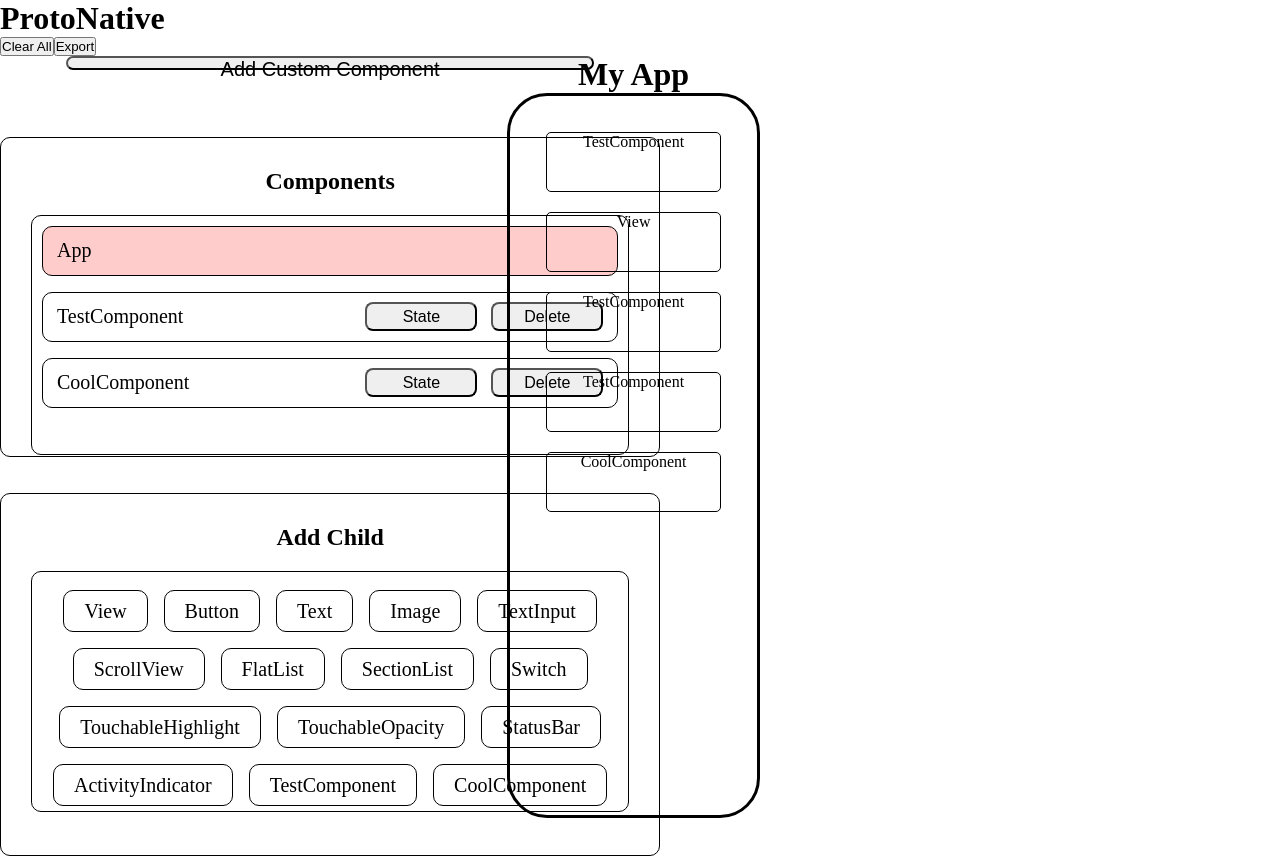
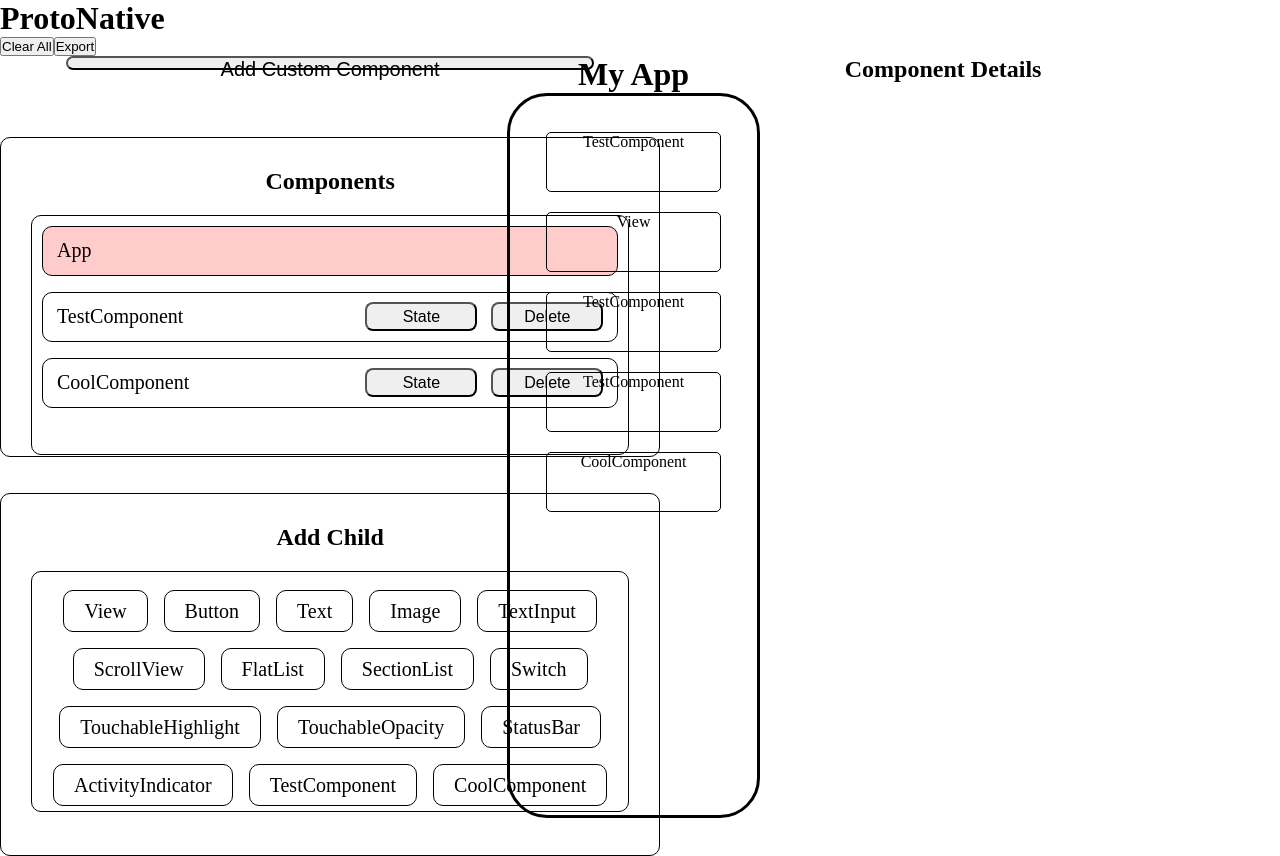
Before and after one commit to oslabs-beta/ProtoNative, a React app: page / in a window 1280 px wide. Built offline with nearby package versions, Linux system fonts and the light colour scheme.

Commit message:
moveItem in element block
Co-authored-by: Raymond Ferrer <nathanferrer29@yahoo.com>

```diff
--- a/src/App.tsx
+++ b/src/App.tsx
@@ -12,13 +12,23 @@ import {
   CopyNativeEl,
   CopyCustomComp,
 } from './parser/interfaces';
-import './styles/main.scss'
+import './styles/main.scss';
 import { DndProvider } from 'react-dnd';
 import { HTML5Backend } from 'react-dnd-html5-backend';
 
 const App = () => {
   const [originals, setOriginals] = React.useState<Originals>({
-    App: { type: 'App', children: ['TestComponent0', 'View0', 'TestComponent1', 'TestComponent2', 'CoolComponent0'], state: [] } as AppInterface,
+    App: {
+      type: 'App',
+      children: [
+        'TestComponent0',
+        'View0',
+        'TestComponent1',
+        'TestComponent2',
+        'CoolComponent0',
+      ],
+      state: [],
+    } as AppInterface,
     View: { type: 'View', children: [], index: 2 } as OrigNativeEl,
     Button: { type: 'Button', children: [], index: 3 } as OrigNativeEl,
     Text: { type: 'Text', children: [], index: 1 } as OrigNativeEl,
@@ -26,12 +36,28 @@ const App = () => {
     TextInput: { type: 'TextInput', children: [], index: 0 } as OrigNativeEl,
     ScrollView: { type: 'ScrollView', children: [], index: 0 } as OrigNativeEl,
     FlatList: { type: 'FlatList', children: [], index: 0 } as OrigNativeEl,
-    SectionList: { type: 'SectionList', children: [], index: 0 } as OrigNativeEl,
+    SectionList: {
+      type: 'SectionList',
+      children: [],
+      index: 0,
+    } as OrigNativeEl,
     Switch: { type: 'Switch', children: [], index: 0 } as OrigNativeEl,
-    TouchableHighlight: { type: 'TouchableHighlight', children: [], index: 0 } as OrigNativeEl,
-    TouchableOpacity: { type: 'TouchableOpacity', children: [], index: 0 } as OrigNativeEl,
+    TouchableHighlight: {
+      type: 'TouchableHighlight',
+      children: [],
+      index: 0,
+    } as OrigNativeEl,
+    TouchableOpacity: {
+      type: 'TouchableOpacity',
+      children: [],
+      index: 0,
+    } as OrigNativeEl,
     StatusBar: { type: 'StatusBar', children: [], index: 0 } as OrigNativeEl,
-    ActivityIndicator: { type: 'ActivityIndicator', children: [], index: 0 } as OrigNativeEl,
+    ActivityIndicator: {
+      type: 'ActivityIndicator',
+      children: [],
+      index: 0,
+    } as OrigNativeEl,
     TestComponent: {
       name: 'TestComponent',
       type: 'custom',
@@ -47,13 +73,13 @@ const App = () => {
       state: [],
       index: 1,
       copies: ['CoolComponent0'],
-    } as OrigCustomComp
+    } as OrigCustomComp,
   });
   const [copies, setCopies] = React.useState<Copies>({
     Button0: {
       name: 'Button0',
       type: 'Button',
-      parent: { origin: 'original', key: 'TestComponent' },
+      parent: { origin: 'copies', key: 'TestComponent' },
       children: [],
     } as CopyNativeEl,
     Text0: {
@@ -96,7 +122,7 @@ const App = () => {
       },
       state: function () {
         return originals[this.pointer].state;
-      }
+      },
     } as CopyCustomComp,
     TestComponent1: {
       name: 'TestComponent1',
@@ -108,7 +134,7 @@ const App = () => {
       },
       state: function () {
         return originals[this.pointer].state;
-      }
+      },
     } as CopyCustomComp,
     TestComponent2: {
       name: 'TestComponent2',
@@ -120,7 +146,7 @@ const App = () => {
       },
       state: function () {
         return originals[this.pointer].state;
-      }
+      },
     } as CopyCustomComp,
     CoolComponent0: {
       name: 'CoolComponent0',
@@ -132,7 +158,7 @@ const App = () => {
       },
       state: function () {
         return originals[this.pointer].state;
-      }
+      },
     } as CopyCustomComp,
   });
   const [currentComponent, setCurrentComponent] = React.useState('App');
@@ -155,8 +181,8 @@ const App = () => {
     >
       <DndProvider backend={HTML5Backend}>
         <div>
-            <NavBar/>
-            < MainContainer />
+          <NavBar />
+          <MainContainer />
         </div>
       </DndProvider>
     </AppContext.Provider>
@@ -167,7 +193,8 @@ const App = () => {
 // use create root instead of render
 createRoot(document.getElementById('root')).render(<App />);
 
-      {/* //    CoolerComponent0: {
+{
+  /* //    CoolerComponent0: {
                 type: 'custom',
             parent: 'App',
             pointer: 'CoolerComponent',
--- a/src/components/containers/MainContainer.tsx
+++ b/src/components/containers/MainContainer.tsx
@@ -11,7 +11,7 @@ const MainContainer = (): JSX.Element => {
       <div id='main-container'>
         <LeftContainer />
         <AppCanvas />
-        {/* <RightContainer /> */}
+        <RightContainer />
       </div>
     </DndProvider>
   );
--- a/src/components/middle/AppCanvas.tsx
+++ b/src/components/middle/AppCanvas.tsx
@@ -17,10 +17,11 @@ const AppCanvas = (): JSX.Element => {
   const [appComponents, setAppComponents] = useState([]);
 
   useEffect(() => {
-    setChildrenOfApp(originals.App.children);
+    setChildrenOfApp(App.children);
     console.log('hi');
+
     setAppComponents(
-      originals.App.children.map((child: string, index: number) => {
+      App.children.map((child: string, index: number) => {
         if (copies[child].type === 'custom') {
           return (
             <ElementBlock
@@ -28,7 +29,7 @@ const AppCanvas = (): JSX.Element => {
               componentName={child}
               // components={copies}
               index={index}
-              moveItem={() => console.log('hi')}
+              setChildrenOfCurrent={setChildrenOfApp}
               location={'app'}
             />
           );
@@ -39,7 +40,7 @@ const AppCanvas = (): JSX.Element => {
               componentName={child}
               // components={copies}
               index={index}
-              moveItem={() => console.log('hi')}
+              setChildrenOfCurrent={setChildrenOfApp}
               location={'details'}
             />
           );
@@ -49,96 +50,98 @@ const AppCanvas = (): JSX.Element => {
     // setAppComponents(appChildren);
   }, [childrenOfApp, originals]);
 
-  // // make the phone screen container droppable accepting addableElement
-  // const [{ isOver }, drop] = useDrop({
-  //   accept: ItemTypes.ADDABLE_ELEMENT,
-  //   drop: (item: {name: string}, monitor) => {
-  //     const didDrop = monitor.didDrop();
-  //     if (didDrop) {
-  //       return;
-  //     }
-  //     const originalElement: any = originals[item.name as keyof typeof originals];
-  //     let newElement: any = {};
-  //     // if originalElement is a custom element use custom element template
-  //     if (originalElement.type === 'custom'){
-  //       newElement = {
-  //         name: originalElement.name + originalElement.index,
-  //         type: originalElement.type,
-  //         parent: {origin: 'original', key: 'App'},
-  //         pointer: item.name,
-  //         children: function() {
-  //           return originals[this.pointer].children;
-  //         },
-  //         state: function() {
-  //           return originals[this.pointer].state;
-  //         }
+  // make the phone screen container droppable accepting addableElement
+  const [{ isOver }, drop] = useDrop({
+    accept: ItemTypes.ADDABLE_ELEMENT,
+    drop: (item: { name: string }, monitor) => {
+      const didDrop = monitor.didDrop();
+      if (didDrop) {
+        return;
+      }
+      const originalElement: any =
+        originals[item.name as keyof typeof originals];
+      let newElement: any = {};
+      // if originalElement is a custom element use custom element template
+      if (originalElement.type === 'custom') {
+        newElement = {
+          name: originalElement.name + originalElement.index,
+          type: originalElement.type,
+          parent: { origin: 'original', key: 'App' },
+          pointer: item.name,
+          children: function () {
+            return originals[this.pointer].children;
+          },
+          state: function () {
+            return originals[this.pointer].state;
+          },
+        };
 
-  //       }
+        // increment index of originalElement, add newElement to copies, add newElement to App's children
+        setOriginals((previous: typeof originals): typeof originals => {
+          const newApp = {
+            ...previous['App'],
+            children: [...previous['App'].children, newElement.name], // TODO: Put child element in correct location
+          };
+          const newOriginal = {
+            ...previous[item.name],
+            index: previous[item.name].index + 1,
+            copies: [...previous[item.name].copies, newElement.name],
+          };
+          return {
+            ...previous,
+            [item.name]: newOriginal,
+            App: newApp,
+          };
+        });
 
-  //       // increment index of originalElement, add newElement to copies, add newElement to App's children
-  //       setOriginals((previous: typeof originals): typeof originals => {
-  //         const newApp = {
-  //           ...previous['App'],
-  //           children: [...previous['App'].children, newElement.name], // TODO: Put child element in correct location
-  //         };
-  //         const newOriginal = {
-  //           ...previous[item.name],
-  //           index: previous[item.name].index + 1,
-  //           copies: [...previous[item.name].copies, newElement.name],
-  //         };
-  //         return {
-  //           ...previous,
-  //           [item.name]: newOriginal,
-  //           App: newApp,
-  //         };
-  //       });
+        // TODO: check component's ancestry if it were to be added into a component instead of app
+        // TODO: dont do this here in the AppCanvas component yet though, do it when adding adding a custom component into another component
 
-  //       // TODO: check component's ancestry if it were to be added into a component instead of app
-  //       // TODO: dont do this here in the AppCanvas component yet though, do it when adding adding a custom component into another component
+        // if originalElement is a native element use native element template
+      } else {
+        newElement = {
+          name: originalElement.type + originalElement.index,
+          type: originalElement.type,
+          parent: { origin: 'original', key: 'App' },
+          children: [],
+        };
+        // increment index of originalElement, add newElement to copies, add newElement to App's children
+        setOriginals((previous: typeof originals): typeof originals => {
+          const newApp = {
+            ...previous['App'],
+            children: [...previous['App'].children, newElement.name], // TODO: Put child element in correct location
+          };
+          const newOriginal = {
+            ...previous[item.name],
+            index: previous[item.name].index + 1,
+          };
+          return {
+            ...previous,
+            [item.name]: newOriginal,
+            App: newApp,
+          };
+        });
+      }
 
-  //       // if originalElement is a native element use native element template
-  //     } else {
-  //       newElement = {
-  //         name: originalElement.type + originalElement.index,
-  //         type: originalElement.type,
-  //         parent: {origin: 'original', key: 'App'},
-  //         children: [],
-  //       }
-  //       // increment index of originalElement, add newElement to copies, add newElement to App's children
-  //       setOriginals((previous: typeof originals): typeof originals => {
-  //         const newApp = {
-  //           ...previous['App'],
-  //           children: [...previous['App'].children, newElement.name], // TODO: Put child element in correct location
-  //         };
-  //         const newOriginal = {
-  //           ...previous[item.name],
-  //           index: previous[item.name].index + 1,
-  //         };
-  //         return {
-  //           ...previous,
-  //           [item.name]: newOriginal,
-  //           App: newApp,
-  //         };
-  //       });
-  //     }
-
-  //     // add to copies
-  //     setCopies((previous: typeof copies): typeof copies => {
-  //       return {
-  //         ...previous,
-  //         [newElement.name]: newElement,
-  //       };
-  //     });
-  //   },
-  //   collect: (monitor) => ({
-  //     isOver: !!monitor.isOver(),
-  //   }),
-  // });
+      // add to copies
+      setCopies((previous: typeof copies): typeof copies => {
+        return {
+          ...previous,
+          [newElement.name]: newElement,
+        };
+      });
+    },
+    collect: (monitor) => ({
+      isOver: !!monitor.isOver(),
+    }),
+  });
 
   return (
     <div id='app-canvas'>
       <h1>My App</h1>
-      <div id='phone-screen-container' /* ref={drop} */>{appComponents}</div>
+      <div id='phone-screen-container' ref={drop}>
+        {appComponents}
+      </div>
     </div>
   );
 };
--- a/src/components/right/ElementBlock.tsx
+++ b/src/components/right/ElementBlock.tsx
@@ -1,46 +1,56 @@
-import React, { useRef, useContext} from 'react';
+import React, { useRef, useContext } from 'react';
 import { useDrag, useDrop } from 'react-dnd';
-import {Copies} from '../../parser/interfaces';
+import { Copies } from '../../parser/interfaces';
 import AppContext from '../../context/AppContext';
 
 type ElementBlockProps = {
-  componentName: string,
+  componentName: string;
   // components: Copies,
-  index: number,
-  moveItem: (dragIndex: number, hoverIndex: number)=> void,
-  location: string
-}
+  index: number;
+  setChildrenOfCurrent: (copy: string[]) => void;
+  location: string;
+};
 
 const ElementBlock = ({
   componentName,
   index,
-  moveItem,
+  setChildrenOfCurrent,
   location,
 }: ElementBlockProps) => {
-  const {originals, copies} = useContext(AppContext);
+  const { originals, copies, currentComponent, setOriginals } =
+    useContext(AppContext);
   const componentDef = copies[componentName];
   let childElements = null;
   let children: any = null;
   const ref = useRef(null);
+
+  const moveItem = (dragIndex: number, hoverIndex: number): void => {
+    const item = originals[currentComponent].children[dragIndex];
+    const copy = [...originals[currentComponent].children];
+    copy.splice(dragIndex, 1);
+    copy.splice(hoverIndex, 0, item);
+    setOriginals((prevState: any) => {
+      prevState[currentComponent].children = copy;
+      return prevState;
+    });
+    setChildrenOfCurrent(copy);
+  };
+
   const [, drop] = useDrop({
     accept: ['elements', 'addableElement'],
-    drop: (item: { name: number; index: number; type: string}, monitor) => {
+    drop: (item: { name: number; index: number; type: string }, monitor) => {
       if (!ref.current) return;
 
       if (!monitor.canDrop()) {
         return;
       }
-      console.log(item.name, 'dropped into', componentName);
-
       const dragIndex = item.index;
       const hoverIndex = index;
       if (dragIndex === hoverIndex) return;
 
-      if(item.type === 'elements') {
+      if (item.type === 'elements') {
         moveItem(dragIndex, hoverIndex);
-
-      }
-      else if (item.type === 'addableElement') console.log('hi');
+      } else if (item.type === 'addableElement') console.log('hi');
     },
   });
 
@@ -57,7 +67,7 @@ const ElementBlock = ({
   //depending on if the current component is custom or not, we must get children differently
   if (componentDef.type === 'custom' && location === 'app') {
     children = originals[componentDef.pointer].children;
-
+    // children = componentDef.children();
   } else {
     children = componentDef.children;
   }
@@ -66,14 +76,12 @@ const ElementBlock = ({
     const arr: JSX.Element[] = [];
     children.forEach((childName: string) => {
       if (location === 'app' && copies[childName].type === 'custom') {
-        // console.log(childName)
         arr.push(
           <ElementBlock
             key={index}
             componentName={childName}
-            // components={copies}
             index={index}
-            moveItem={moveItem}
+            setChildrenOfCurrent={setChildrenOfCurrent}
             location={'app'}
           />
         );
@@ -85,9 +93,8 @@ const ElementBlock = ({
           <ElementBlock
             key={index}
             componentName={childName}
-            // components={copies}
             index={index}
-            moveItem={moveItem}
+            setChildrenOfCurrent={setChildrenOfCurrent}
             location={'details'}
           />
         );
@@ -97,6 +104,8 @@ const ElementBlock = ({
   }
 
   return (
+    <div>
+      <div className='above'></div>
       <div
         key={index}
         style={{ border: '1px solid black' }}
@@ -108,8 +117,9 @@ const ElementBlock = ({
             ? copies[componentName].pointer
             : copies[componentName].type}
         </p>
-
         {childElements}
+      </div>
+      <div className='below'></div>
     </div>
   );
 };
```
Also changed, not shown: src/components/right/ComponentDetails.tsx (+19 -22 lines). Lines whose indentation alone changed are shown as unchanged.
